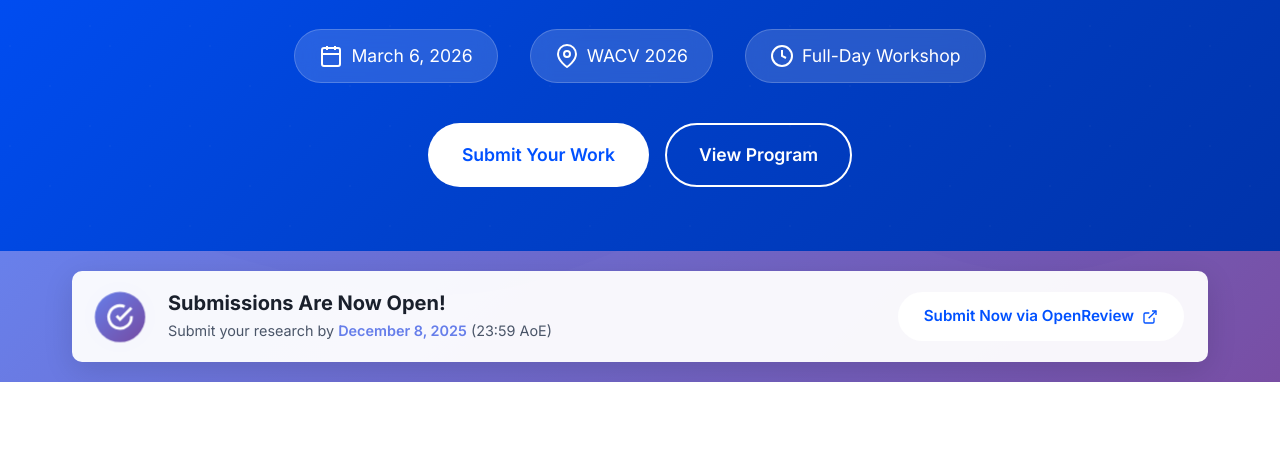
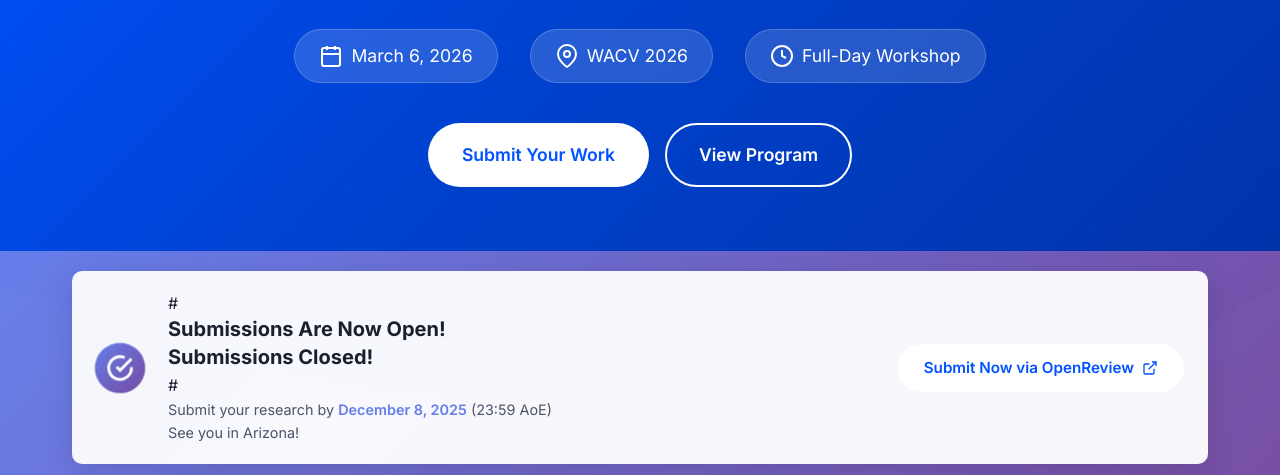
Before and after one commit to p2pcv-wacv/p2pcv.github.io, a plain HTML site: page index.html in a window 1280 px wide. Shown: the part 323-798 px from the top of the page. Drawn offline with Linux system fonts and the light colour scheme.

Commit message:
Change submission status to 'Closed' and update message
Updated submission status and deadline information.

```diff
--- a/index.html
+++ b/index.html
@@ -87,8 +87,10 @@
           </svg>
         </div>
         <div class="alert-text">
-          <h3>Submissions Are Now Open!</h3>
-          <p>Submit your research by <strong>December 8, 2025</strong> (23:59 AoE)</p>
+          #<h3>Submissions Are Now Open!</h3>
+          <h3>Submissions Closed!</h3>
+          #<p>Submit your research by <strong>December 8, 2025</strong> (23:59 AoE)</p>
+          <p>See you in Arizona!</p>
         </div>
         <div class="alert-action">
           <a href="https://openreview.net/group?id=thecvf.com/WACV/2026/Workshop/P2P-CV" class="btn btn-primary btn-lg" target="_blank" rel="noopener noreferrer">
```
